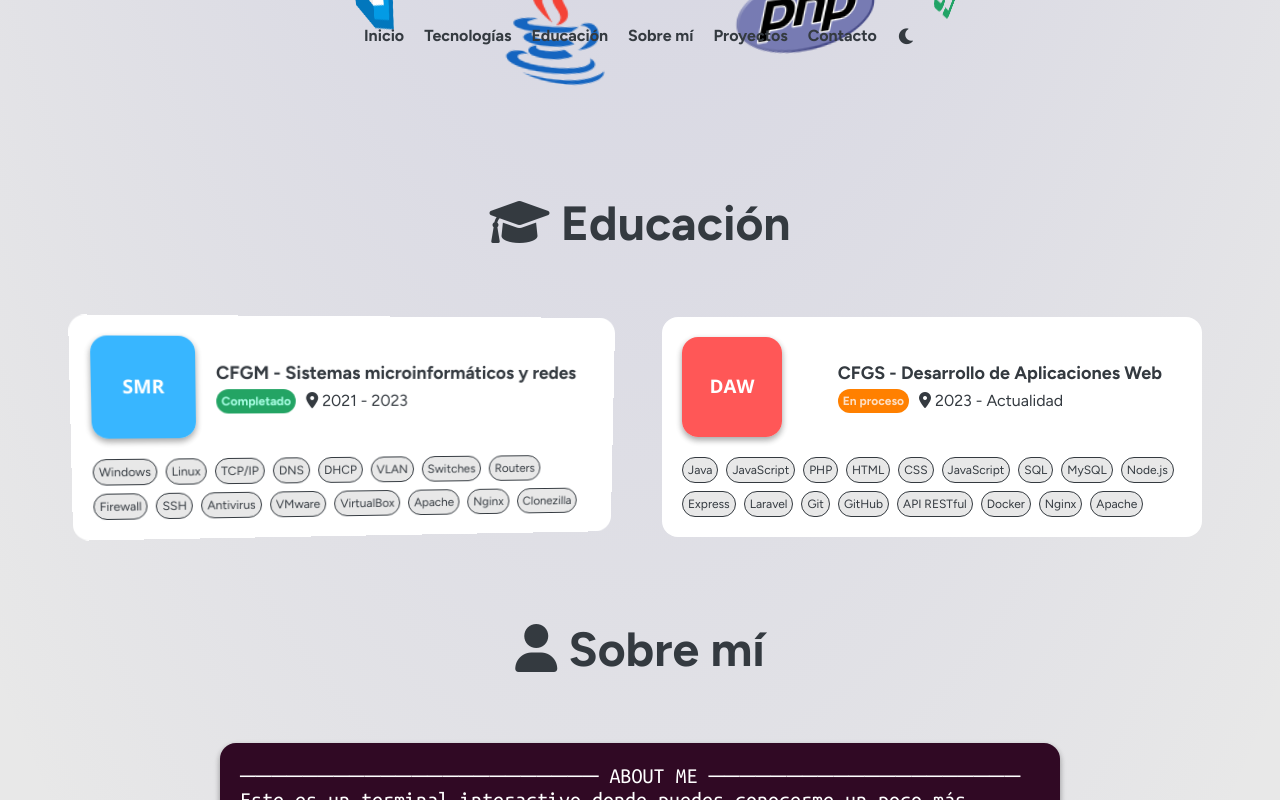
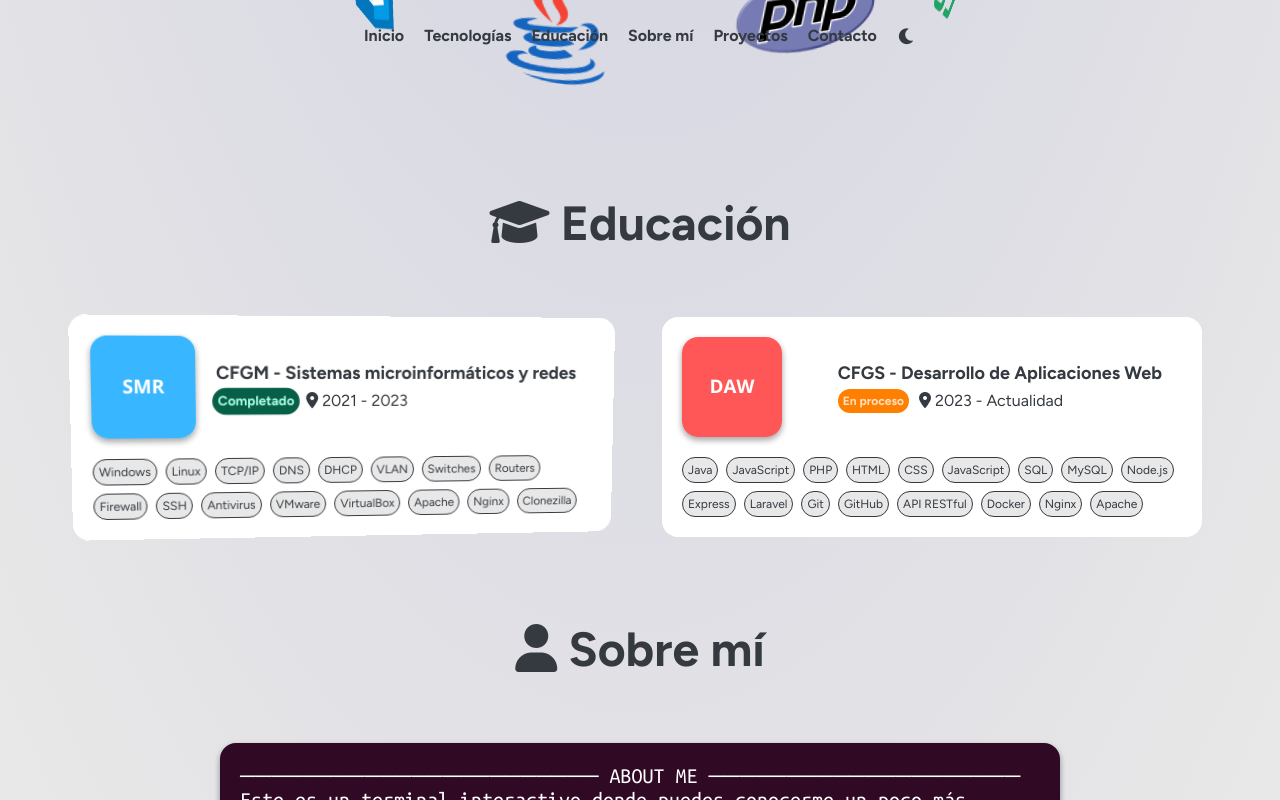
Before and after one commit to SrLopus/Portfolio, a React (Vite) app: page / in a window 1280 px wide. In both pictures the pointer is over the element "Completado". Shown: the part 991-1791 px from the top of the page. Built offline with nearby package versions, Linux system fonts and the light colour scheme.

Commit message:
Agrega efectos de hover a las clases realizado y noRealizado en style.css para mejorar la interactividad visual.

```diff
--- a/src/styles/style.css
+++ b/src/styles/style.css
@@ -145,6 +145,13 @@ html {
     margin: 0;
 }
 
+.realizado:hover{
+    background-color: #065F46;
+    color: #abffe6;
+    scale: 1.10;
+    animation: popMini 0.3s linear;
+}
+
 .card-cabecera{
     display: flex;
     justify-content: space-between;
@@ -160,6 +167,13 @@ html {
     font-size: 12px;
     margin: 0;
     padding: 5px;
+}
+
+.noRealizado:hover{
+    background-color: #ff6201;
+    color: #fddec3;
+    scale: 1.10;
+    animation: popMini 0.3s linear;
 }
 
 .card-img{
```
